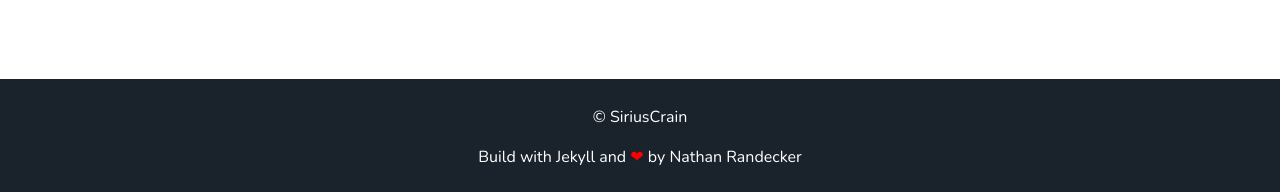
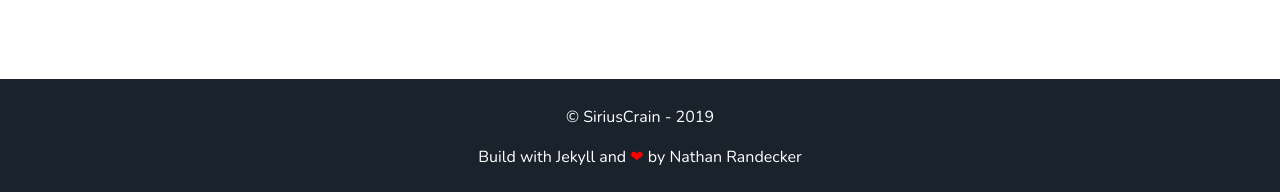
Before and after one commit to SiriusCrain/siriuscrain.github.io, a Jekyll site: the page built from index.html, in a window 1280 px wide and 900 px high, scrolled down 1450 px. Shown: the part 705-897 px from the top of the window. Built offline with Jekyll 4.4.1, drawn with Linux system fonts in a browser that asks for light colours.

Commit message:
Small changes
Added Telegram link; current year on footer

```diff
--- a/_includes/footer.html
+++ b/_includes/footer.html
@@ -1,5 +1,5 @@
 <footer class="footer">
-    <p>&copy; {{site.username}}</p>
+    <p>&copy; {{site.username}} - 2019</p>
     <p>Build with Jekyll and <span class="love">❤</span> by <a href="https://github.com/nrandecker">Nathan Randecker</a></p>
 </footer>
 <script src="//cdn.jsdelivr.net/particles.js/2.0.0/particles.min.js"></script>
--- a/_includes/header.html
+++ b/_includes/header.html
@@ -7,6 +7,7 @@
       <div class="header-icons">
         <a aria-label="My Github" target="_blank" href="https://github.com/SiriusCrain"><i class="icon fa fa-github-alt" aria-hidden="true"></i></a>
         <a aria-label="My LinkedIn" target="_blank" href="#"><i class="icon fa fa-linkedin" aria-hidden="true"></i></a>
+        <a aria-label="My Telegram" target="_blank" href="t.me/SiriusCrain"><i class="icon fa fa-telegram" aria-hidden="true"></i></a>
         <a aria-label="My Twitter" target="_blank" href="#"><i class="icon fa fa-twitter" aria-hidden="true"></i></a>
         <a aria-label="My Instagram" target="_blank" href="https://instagram.com/SiriusCrain"><i class="icon fa fa-instagram" aria-hidden="true"></i></a>
       </div>
```
